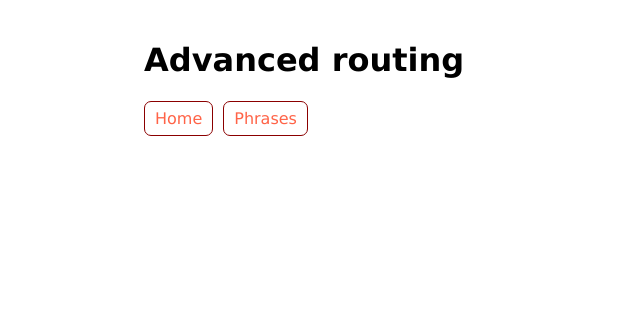
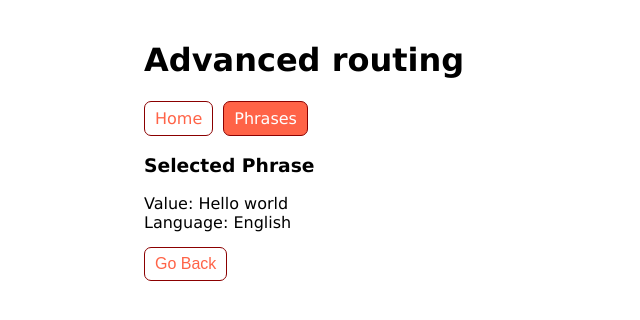
Before and after one commit to DianaSicevaia/33-34-Angular, an Angular app: page /phrases/1 in a window 1280 px wide. Before the commit this address led to /. Shown: the top 320 px of the page, without its empty margins (0-640 px from the left). Built offline with nearby package versions, Linux system fonts and the light colour scheme.

Commit message:
v5 - routing relative

```diff
--- a/src/app/phrases/phrase-details/phrase-details.component.ts
+++ b/src/app/phrases/phrase-details/phrase-details.component.ts
@@ -25,6 +25,6 @@ export class PhraseDetailsComponent implements OnInit {
   goToPhrasesList(): void {
     const phraseID = this.phrase ? this.phrase.id : null;
 
-    this.router.navigate(['/phrases', {id: phraseID}]);
+    this.router.navigate(['../', {id: phraseID}], {relativeTo: this.activateRoute});
   }
 }
--- a/src/app/phrases/phrase-list/phrase-list.component.ts
+++ b/src/app/phrases/phrase-list/phrase-list.component.ts
@@ -31,6 +31,7 @@ export class PhraseListComponent implements OnInit {
   }
 
   onSelect(selected: Phrase): void {
-    this.router.navigate(['phrase', selected.id]);
+    this.router.navigate([selected.id], {relativeTo: this
+        .activatedRoute});
   }
 }
--- a/src/app/phrases/phrases-routing.module.ts
+++ b/src/app/phrases/phrases-routing.module.ts
@@ -5,7 +5,7 @@ import {PhraseDetailsComponent} from "./phrase-details/phrase-details.component"
 
 const routes: Routes = [
   {path: 'phrases', component: PhraseListComponent},
-  {path: 'phrase/:id', component: PhraseDetailsComponent}
+  {path: 'phrases/:id', component: PhraseDetailsComponent}
 ];
 
 @NgModule({
```
